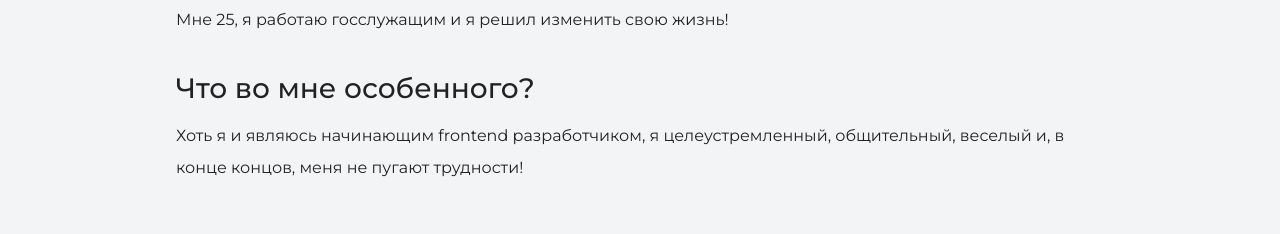
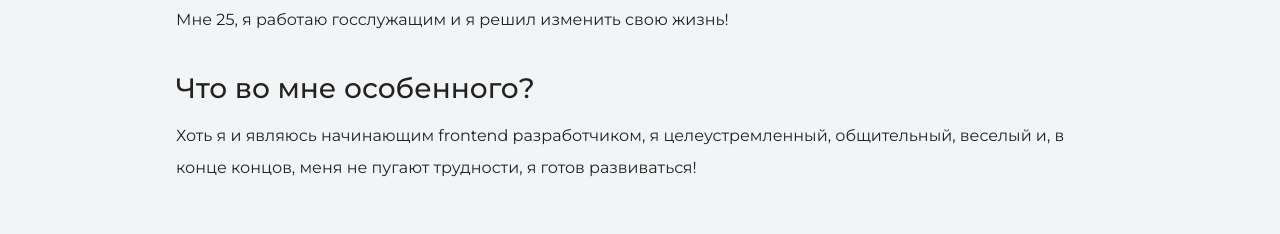
Before and after one commit to qoyet/my-site, a plain HTML site: page index.html in a window 1280 px wide. Shown: the part 1220-1454 px from the top of the page. Drawn offline with nearby package versions, Linux system fonts and the light colour scheme.

Commit message:
Изменение раздела "что во мне особенного?"

```diff
--- a/index.html
+++ b/index.html
@@ -27,7 +27,7 @@
         <h3>Если коротко</h3>
         <p>Мне 25, я работаю госслужащим и я решил изменить свою жизнь!</p>
         <h3>Что во мне особенного?</h3>
-        <p>Хоть я и являюсь начинающим frontend разработчиком, я целеустремленный, общительный, веселый и, в конце концов, меня не пугают трудности!</p>
+        <p>Хоть я и являюсь начинающим frontend разработчиком, я целеустремленный, общительный, веселый и, в конце концов, меня не пугают трудности, я готов развиваться!</p>
       </div>
     </section>
 
```
